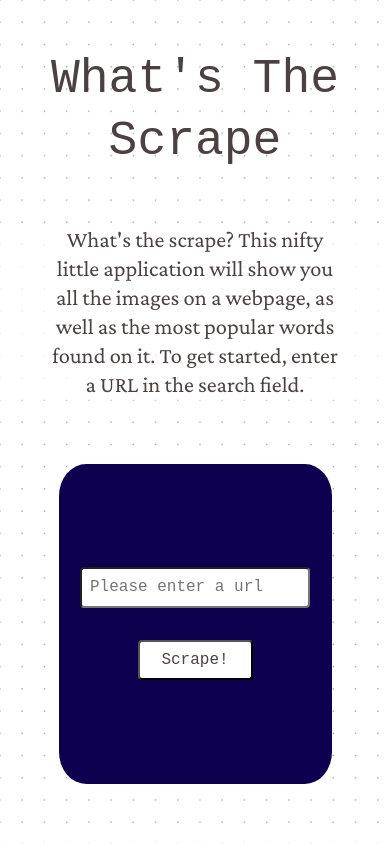
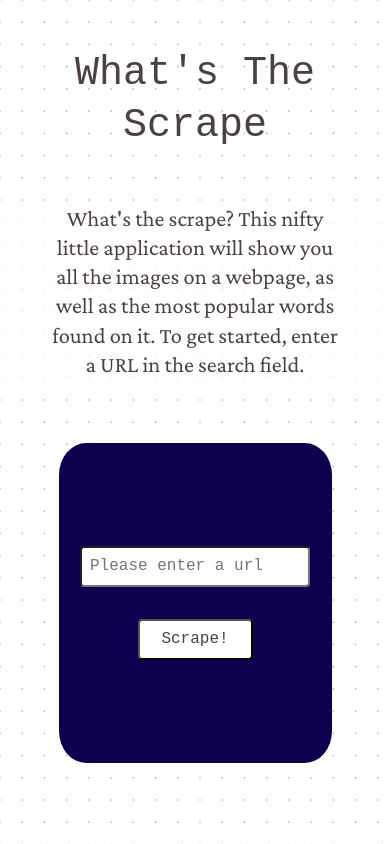
Before and after one commit to dlousa92/whatsthescrape, a React (Create React App) app: page / in a window 390 px wide. Built offline with nearby package versions, Linux system fonts and the light colour scheme; a web font is replaced by a local one.

Commit message:
make header responsiv

```diff
--- a/src/components/Header/header.scss
+++ b/src/components/Header/header.scss
@@ -1,4 +1,5 @@
 @import '../../styles/variables.scss';
+@import '../../styles/mixins.scss';
 
 .app-header {
   background-image: url('../../images/dot-grid.png');
@@ -6,7 +7,11 @@
   padding: 3rem;
 
   &-text {
-    font-size: 3rem;
+    font-size: 2.5rem;
     color: $primary-accent-color;
+
+    @include breakpoint-xl {
+      font-size: 3rem;
+    }
   }
 }
```
